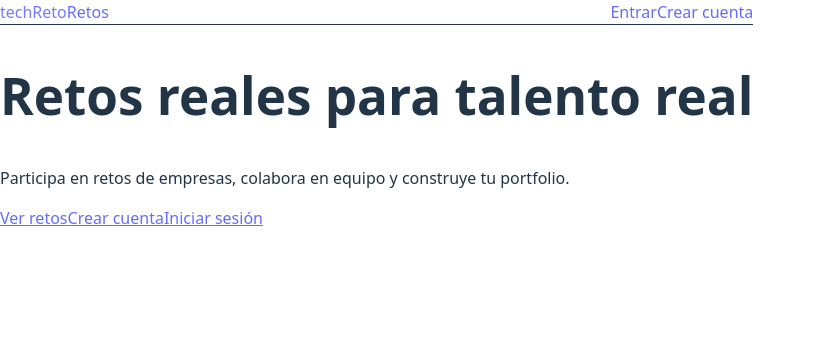
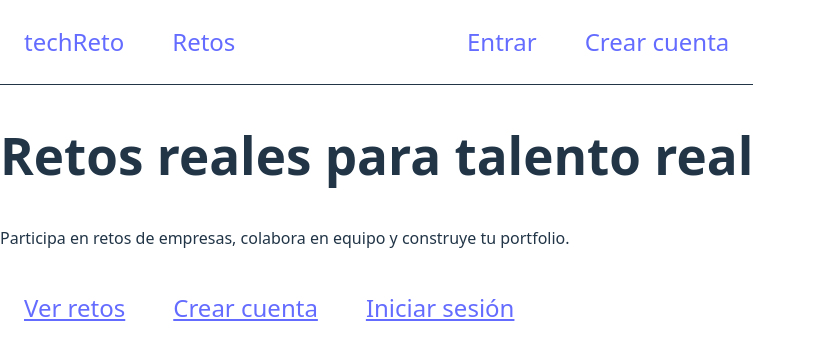
Before and after one commit to Dianab177/techReto_Front, a React (Vite) app: page / in a window 1280 px wide. Shown: the top 360 px of the page, without its empty margins (0-816 px from the left). Built offline with nearby package versions, Linux system fonts and the light colour scheme; no server answers.

Commit message:
pruebas de estilos globales

```diff
--- a/src/index.css
+++ b/src/index.css
@@ -19,6 +19,8 @@
 
 a {
   font-weight: 500;
+  font-size: 1.5rem;
+  margin: 24px;
   color: #646cff;
   text-decoration: inherit;
 }
```
